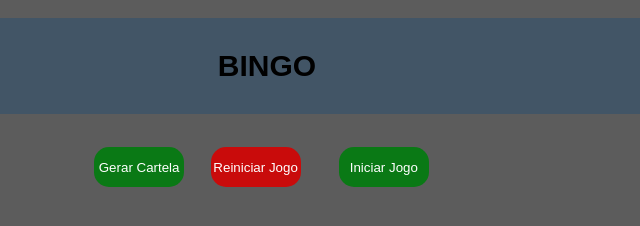
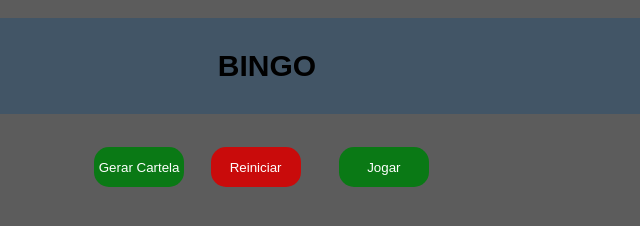
Before and after one commit to brxxxo/bingo, a plain HTML site: page index.html in a window 1280 px wide. Shown: the full height of the page, 373-1013 px from the left. Drawn offline with Linux system fonts and the light colour scheme.

Commit message:
index.html

```diff
--- a/index.html
+++ b/index.html
@@ -14,7 +14,7 @@
         <div class="jogo">
             <div>
                 <button id="gerar" onclick="gerarCartela()">Gerar Cartela</button>
-                <button id="resetar" onclick="reiniciarJogo()">Reiniciar Jogo</button>
+                <button id="resetar" onclick="reiniciarJogo()">Reiniciar</button>
             </div>
             <section id="area-cartela">
                <div id="bingo-game">
@@ -24,7 +24,7 @@
             </section>
         </div>
             <div class="container-numeros">
-                <button id="iniciar" onclick="iniciarJogo()">Iniciar Jogo</button>
+                <button id="iniciar" onclick="iniciarJogo()">Jogar</button>
                 <div id="numeros-sorteados"></div>
             </div>
     </div>
```
